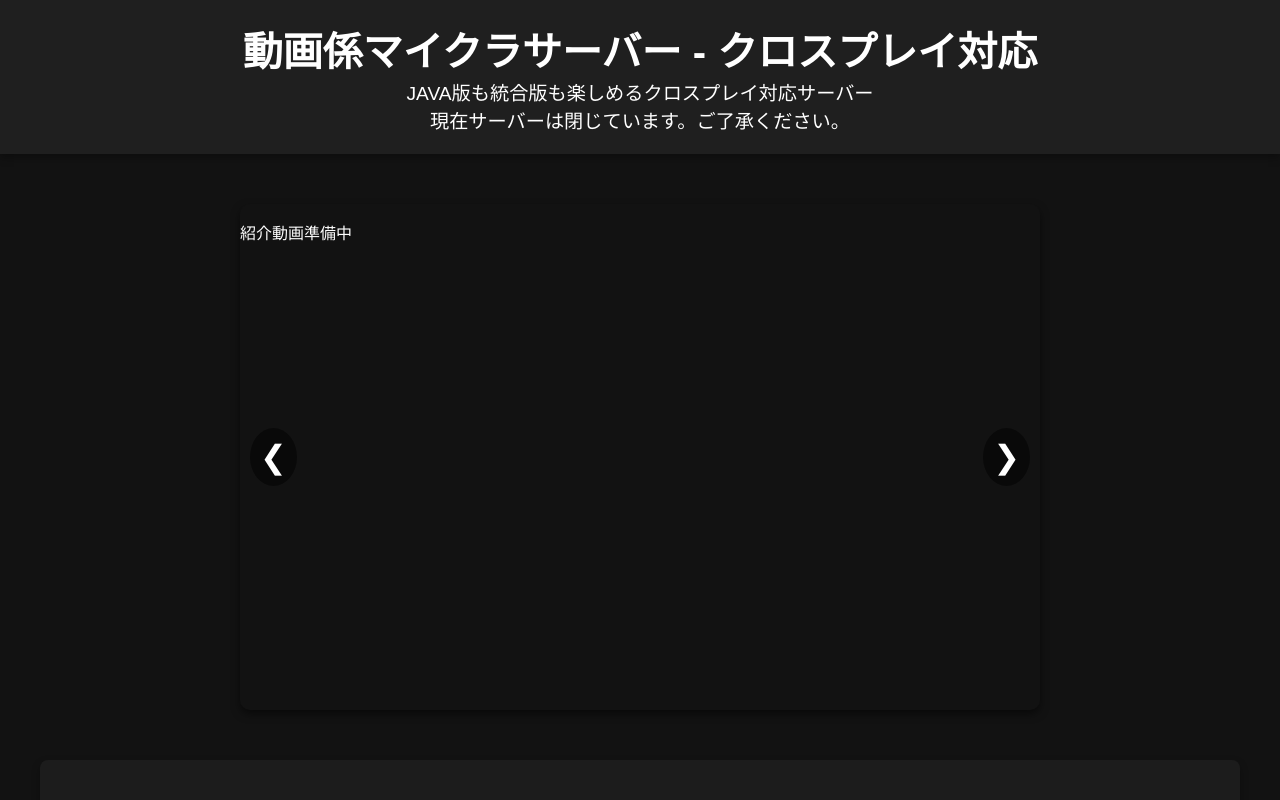
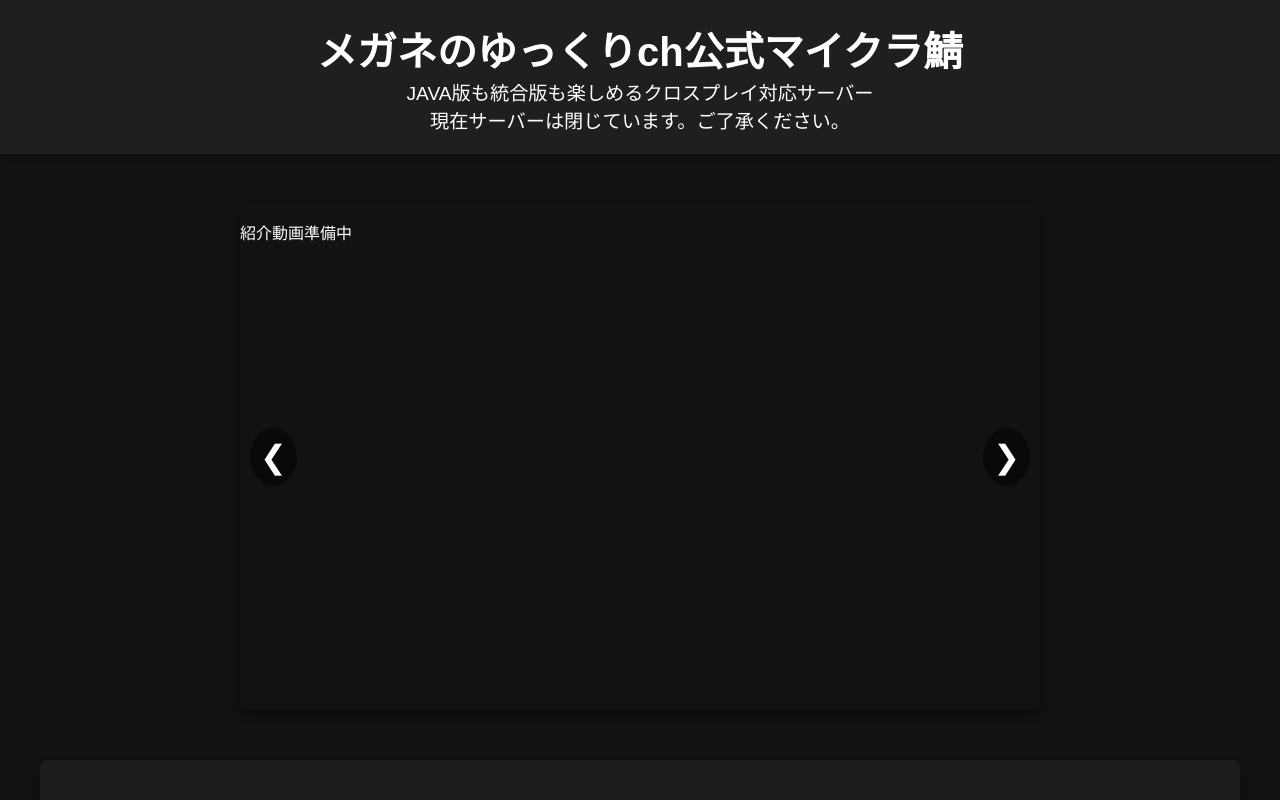
Before and after one commit to Yuta-doa/superserverweb, a plain HTML site: page index.html in a window 1280 px wide. Shown: the top 800 px of the page. Drawn offline with Linux system fonts and the light colour scheme.

Commit message:
Update index.html

```diff
--- a/index.html
+++ b/index.html
@@ -4,6 +4,10 @@
   <meta charset="UTF-8">
   <meta name="viewport" content="width=device-width, initial-scale=1.0">
   <title>メガネのゆっくりch公式マイクラ鯖</title>
+    <!-- ファビコン -->
+  <link rel=”icon” href=“/favicon.ico”>
+  <link rel=”icon” type=”image/vnd.microsoft.icon” href=“/favicon.ico”>
+  <link rel=”shortcut icon” href=”/favicon.ico”>
   <!-- ページの説明 -->
   <meta name="description" content="メガネのゆっくりch公式マイクラサーバーはJAVA版と統合版に対応したクロスプレイ可能なサーバーです。多様なサーバー情報を提供します。">
   <!-- 検索キーワード -->
@@ -155,7 +159,7 @@
 </head>
 <body>
   <header>
-    <h1>動画係マイクラサーバー - クロスプレイ対応</h1>
+    <h1>メガネのゆっくりch公式マイクラ鯖</h1>
     <p>JAVA版も統合版も楽しめるクロスプレイ対応サーバー</p>
     <p>現在サーバーは閉じています。ご了承ください。</p>
   </header>
```
